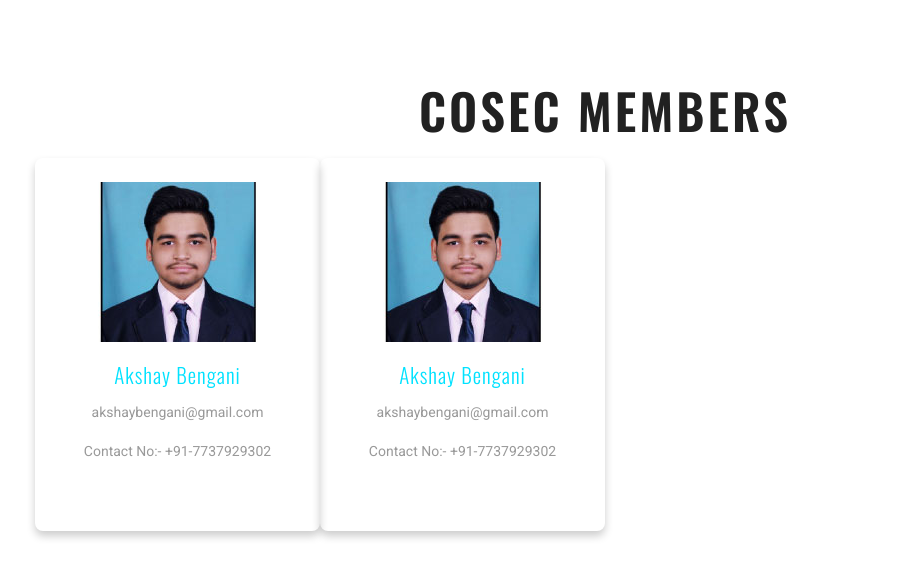
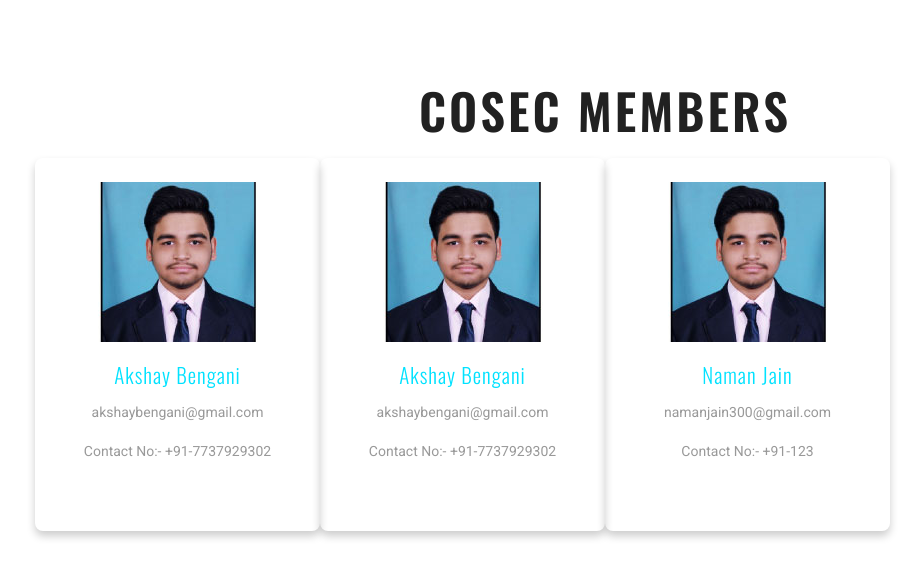
Before and after one commit to cosecju/cosecju.github.io, a plain HTML site: page members.html in a window 1280 px wide. Shown: the whole page, without its empty margins (35-959 px from the left). Drawn offline with nearby package versions, Linux system fonts and the light colour scheme.

Commit message:
Update members.html

```diff
--- a/members.html
+++ b/members.html
@@ -91,6 +91,30 @@
                     </div>
                 </div>
             </div>
+
+	     <div class="col-md-3 col-sm-6 col-xs-6 team-grids card">
+                <div class="thumbnail team-agileits agile">
+                    <br>
+                    <img src="images/akshaybengani.jpg" class="img-responsive" alt="...">
+                    <div class="w3agile-caption agile">
+                        <!-- Enter Your Name Below -->
+                        <h4>Naman Jain</h4>
+                        <!-- Enter Your Email Address -->
+                        <p>namanjain300@gmail.com</p>
+                        <!-- Enter Your Phone Number -->
+                        <p>Contact No:- +91-123</p>
+
+                        <div class="social-icon">
+                            <!-- Enter your Twitter Handler here -->
+                            <a href="#" class="social-button twitter"><i class="fa fa-twitter"></i></a>
+                            <!-- Enter your Facebook Handler here -->
+                            <a href="#" class="social-button facebook"><i class="fa fa-facebook"></i></a>
+                            <!-- Enter your Google Plus Handler here -->
+                            <a href="#" class="social-button google"><i class="fa fa-google-plus"></i></a>
+                        </div>
+                    </div>
+                </div>
+            </div>
 <!--  TODO Exit CODE HERE -->
         </div>
 </div>
```
